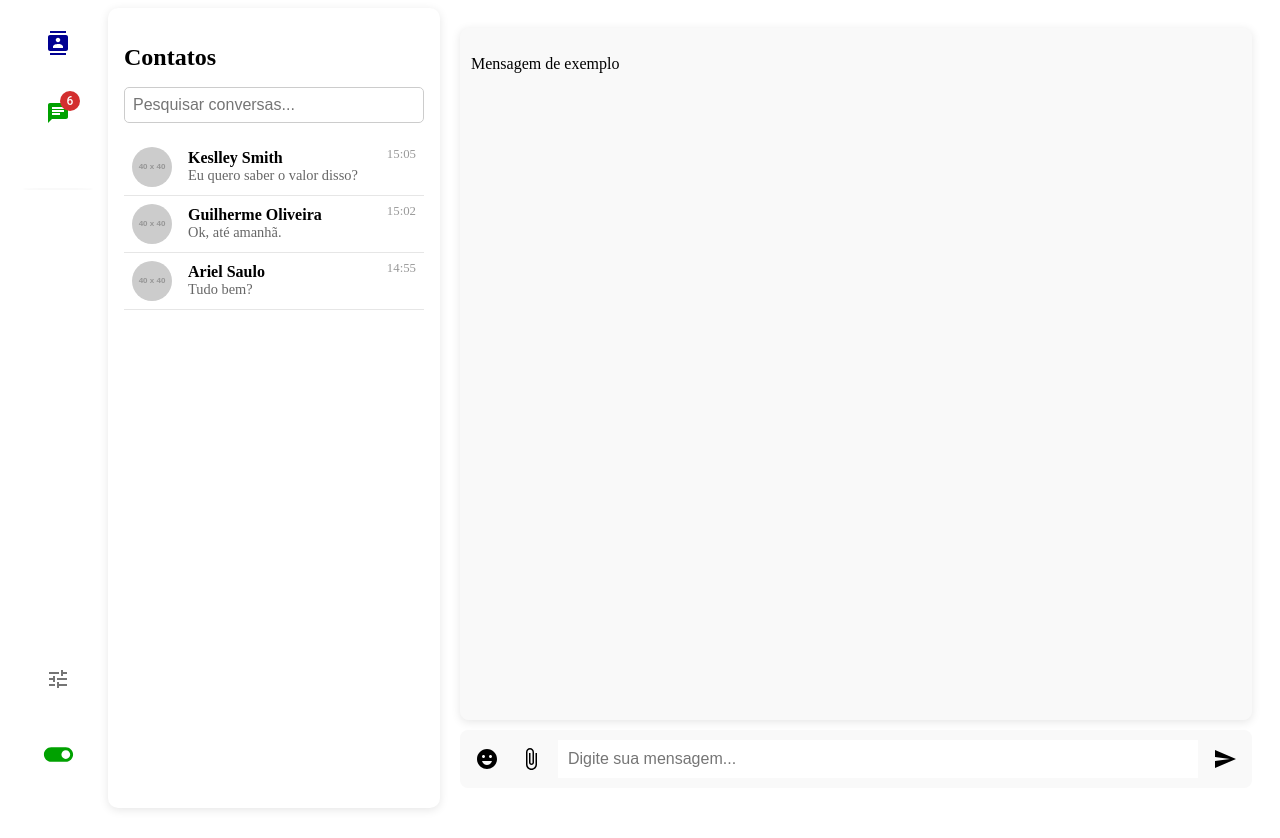
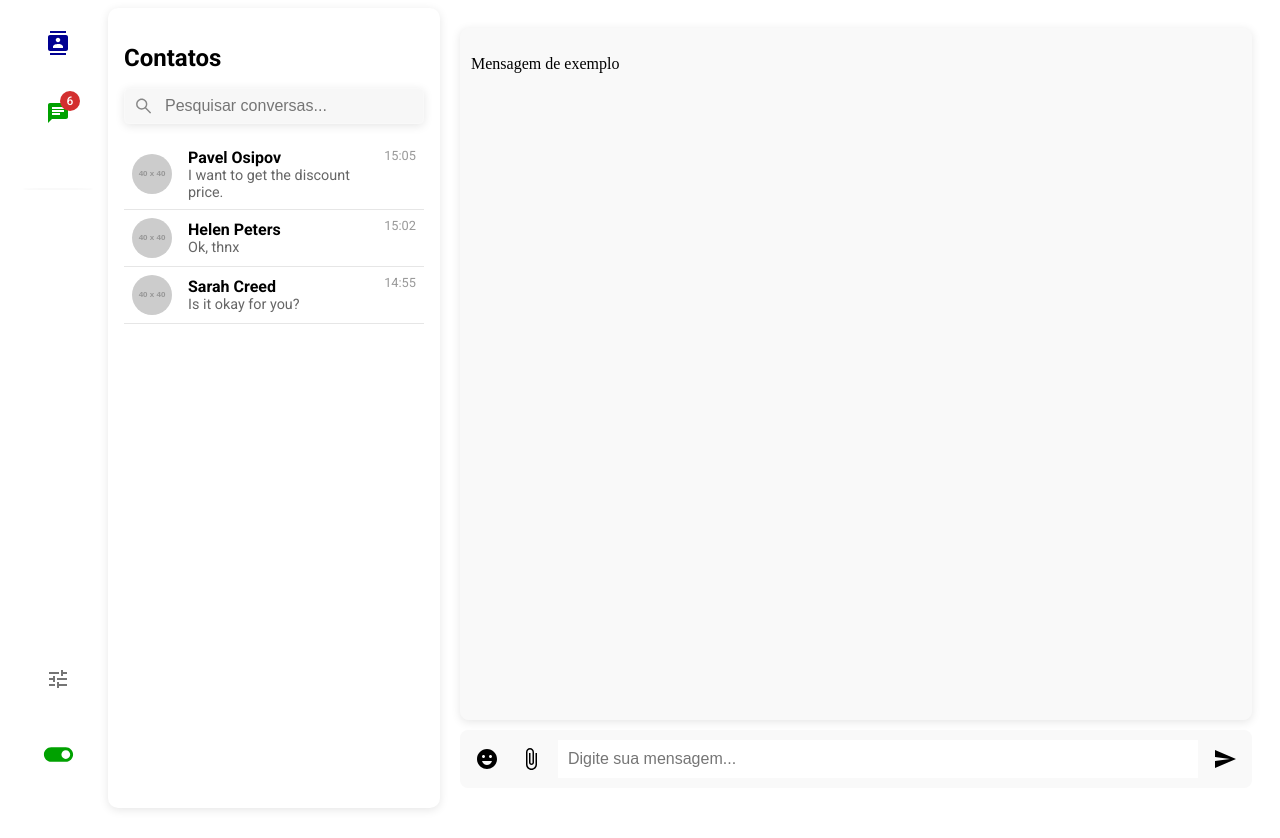
Before and after one commit to KeslleySmithOli/projectArielUaiDrop, a React (Create React App) app: page / in a window 1280 px wide. Built offline with nearby package versions, Linux system fonts and the light colour scheme.

Commit message:
update font/conversation

```diff
--- a/package.json
+++ b/package.json
@@ -11,9 +11,12 @@
   "dependencies": {
     "@emotion/react": "^11.13.3",
     "@emotion/styled": "^11.13.0",
+    "@fontsource/roboto": "^5.1.0",
     "@mui/icons-material": "^6.1.1",
-    "react": "^18.2.0",
+    "icons": "^1.0.0",
+    "react": "^18.3.1",
     "react-dom": "^18.2.0",
+    "react-icons": "^5.3.0",
     "react-scripts": "^5.0.1",
     "styled-components": "^6.1.13"
   },
--- a/public/index.html
+++ b/public/index.html
@@ -1 +1,2 @@
 <div id="root"></div>
+<link href="https://fonts.googleapis.com/css2?family=Roboto:wght@400;500;700&display=swap" rel="stylesheet">
--- a/src/components/ConversationList.tsx
+++ b/src/components/ConversationList.tsx
@@ -2,7 +2,9 @@ import React, { useState } from 'react';
 import {
   ConversationListContainer,
   Title,
+  SearchBarContainer,
   SearchBar,
+  SearchIcon,
   ConversationItem,
   Avatar,
   ConversationDetails,
@@ -15,22 +17,22 @@ import {
 const conversations = [
   {
     id: 1,
-    name: 'Keslley Smith',
-    lastMessage: 'Eu quero saber o valor disso?',
+    name: 'Pavel Osipov',
+    lastMessage: 'I want to get the discount price.',
     time: '15:05',
     avatar: 'https://via.placeholder.com/40'
   },
   {
     id: 2,
-    name: 'Guilherme Oliveira',
-    lastMessage: 'Ok, até amanhã.',
+    name: 'Helen Peters',
+    lastMessage: 'Ok, thnx',
     time: '15:02',
     avatar: 'https://via.placeholder.com/40'
   },
   {
     id: 3,
-    name: 'Ariel Saulo',
-    lastMessage: 'Tudo bem?',
+    name: 'Sarah Creed',
+    lastMessage: 'Is it okay for you?',
     time: '14:55',
     avatar: 'https://via.placeholder.com/40'
   },
@@ -49,13 +51,16 @@ const ConversationList: React.FC = () => {
       {/* Título */}
       <Title>Contatos</Title>
 
-      {/* Barra de pesquisa */}
+      {/* Barra de pesquisa com ícone */}
+      <SearchBarContainer>
+        <SearchIcon />
         <SearchBar
           type="text"
           placeholder="Pesquisar conversas..."
           value={searchTerm}
           onChange={(e) => setSearchTerm(e.target.value)}
         />
+      </SearchBarContainer>
 
       {/* Lista de conversas filtradas */}
       {filteredConversations.map(conversation => (
--- a/src/styles/ConversationStyles.ts
+++ b/src/styles/ConversationStyles.ts
@@ -1,7 +1,13 @@
 import styled from 'styled-components';
+import { AiOutlineSearch } from 'react-icons/ai';
+import '@fontsource/roboto/400.css';  // Peso normal
+import '@fontsource/roboto/500.css';  // Peso médio
+import '@fontsource/roboto/700.css';  // Peso negrito
+
 
 
 export const ConversationListContainer = styled.div`
+  font-family: 'Roboto', sans-serif;
   display: flex;
   flex-direction: column;
   background-color: white;
@@ -14,18 +20,44 @@ export const ConversationListContainer = styled.div`
 `;
 
 export const Title = styled.h2`
+  font-family: 'Roboto', sans-serif;
   font-size: 1.5rem;
   margin-bottom: 1rem;
 `;
 
+// Container da barra de pesquisa
+export const SearchBarContainer = styled.div`
+  position: relative;
+  margin-bottom: 1rem;
+`;
+
 export const SearchBar = styled.input`
-  padding: 0.5rem;
-  margin-bottom: 1rem;
-  border: 1px solid #ccc;
-  border-radius: 5px;
   width: 100%;
-  box-sizing: border-box;
+  padding: 0.5rem 1rem;
+  padding-left: 2.5rem;  /* Espaço para o ícone */
+  border: 1px solid #f9f9f9;
+  border-radius: 5px;  /* Bordas mais suaves */
+  box-shadow: 0 2px 10px rgba(0, 0, 0, 0.1);
+  background-color: #f7f7f7;  /* Leve cor de fundo */
   font-size: 1rem;
+  transition: all 0.3s ease;
+
+  &:focus {
+    outline: none;
+    border-color: #007bff;  /* Destaque ao focar */
+    background-color: white;  /* Mudança de cor ao focar */
+    box-shadow: 0 0 5px rgba(0, 123, 255, 0.5);  /* Sombra ao focar */
+  }
+`;
+
+// Estilo do ícone de pesquisa
+export const SearchIcon = styled(AiOutlineSearch)`
+  position: absolute;
+  top: 50%;
+  left: 10px;
+  transform: translateY(-50%);
+  color: #888;
+  font-size: 1.2rem;
 `;
 
 /** Container do corpo */
```
Also changed, not shown: 1 other file (tests, documents, lock files or other folders). Lines whose indentation alone changed are shown as unchanged.
